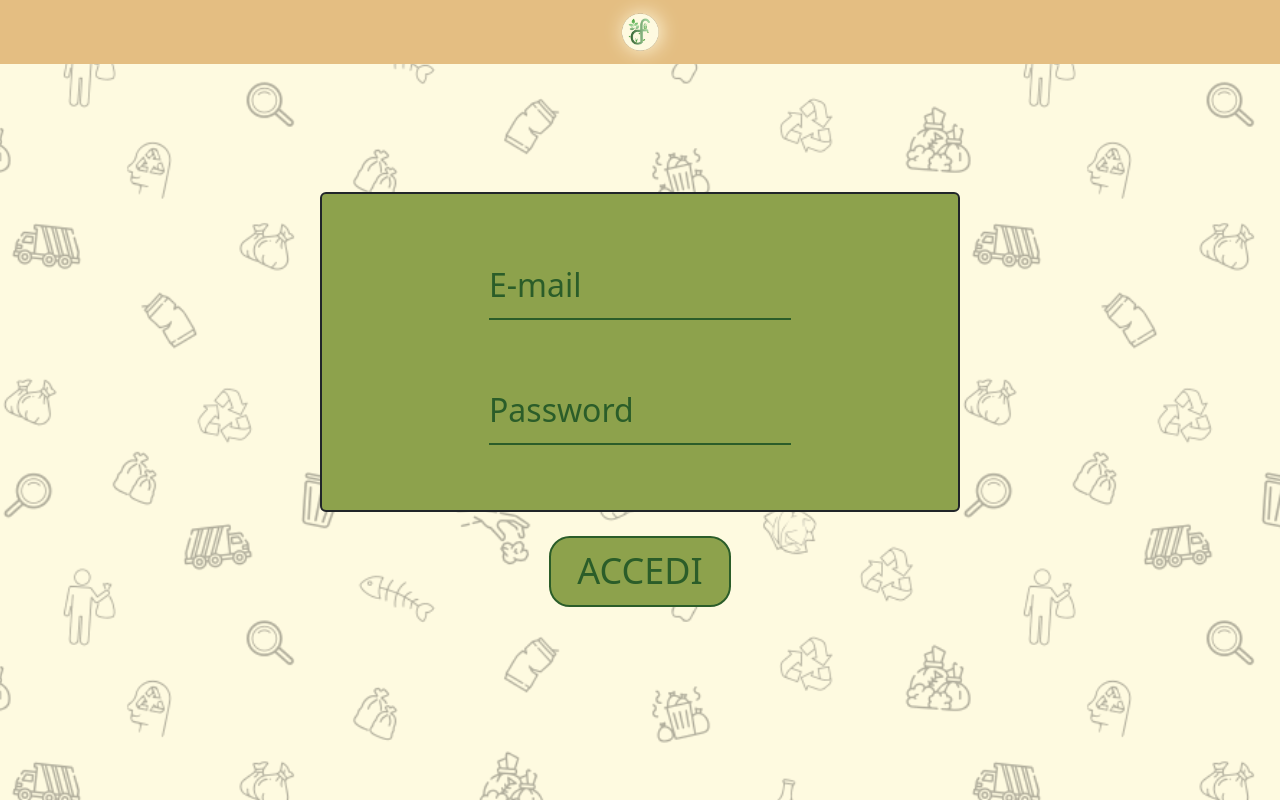
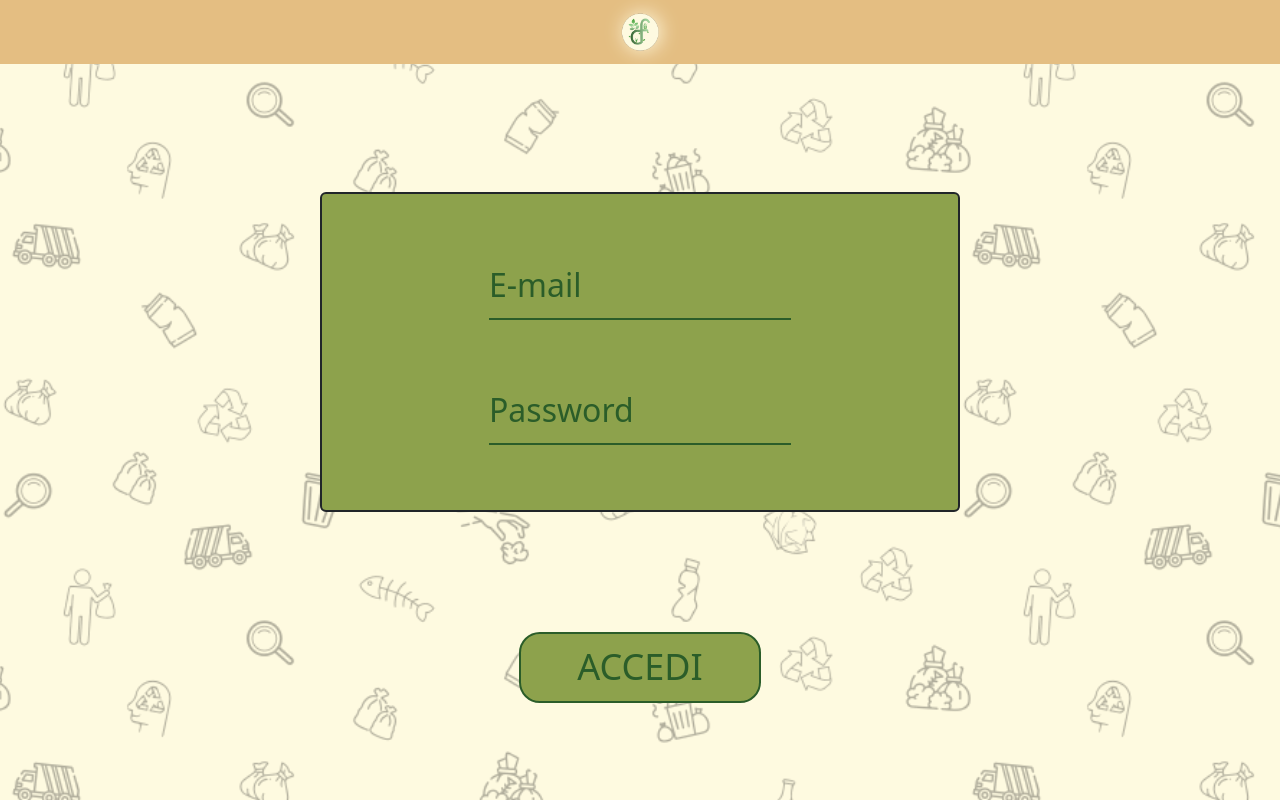
Before and after one commit to Nyde5/DumpFinder_Web, a PHP site: page /login.html in a window 1280 px wide. Run offline with PHP 8.4, Linux system fonts and the light colour scheme.

Commit message:
Modifiche login.css

```diff
--- a/css/login.css
+++ b/css/login.css
@@ -97,11 +97,11 @@
 
     #login {
       position: relative;
-      top: 8rem;
+      top: 15rem;
       background-color: var(--primary-light);
       border-color: var(--primary);
       border-width: 2px;
-      width: 35%;
+      width: 45%;
       height: 15%;
       color: var(--primary);
       font-size: 150%;
@@ -192,11 +192,11 @@
 
     #login {
       position: relative;
-      top: 9rem;
+      top: 15rem;
       background-color: var(--primary-light);
       border-color: var(--primary);
       border-width: 2px;
-      width: 30%;
+      width: 40%;
       height: 15%;
       color: var(--primary);
       font-size: 150%;
@@ -231,7 +231,7 @@
   }
 }
 
-@media (orientation: portrait) {
+  @media (orientation: portrait) {
   body {
     font-size: 1rem;
   }
@@ -312,11 +312,11 @@
 
   #login {
     position: relative;
-    top: 7rem;
+    top: 15rem;
     background-color: var(--primary-light);
     border-color: var(--primary);
     border-width: 2px;
-    width: 40%;
+    width: 60%;
     height: 15%;
     color: var(--primary);
     font-size: 120%;
```
